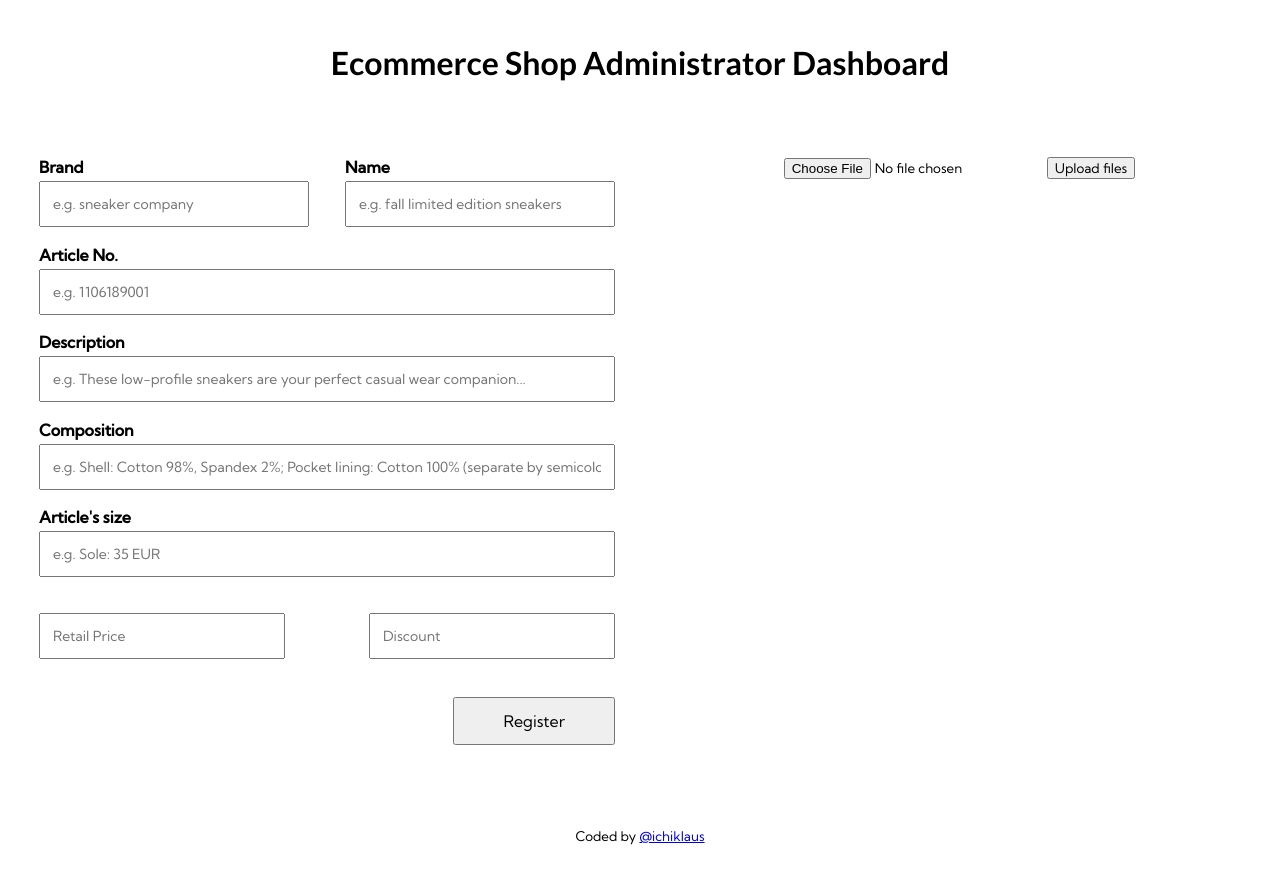
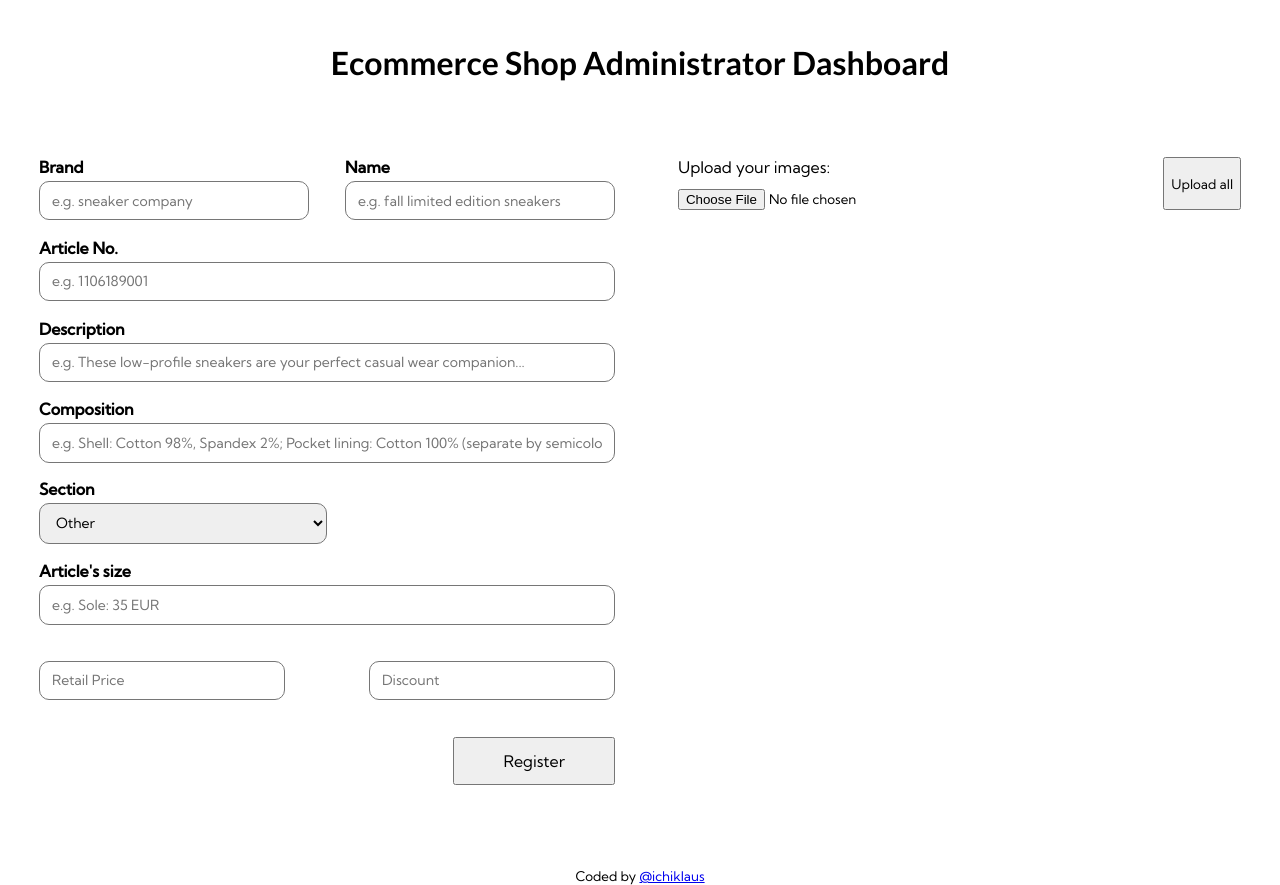
Before and after one commit to ichiklaus/ecommerce-admin-panel, a React (Create React App) app: page / in a window 1280 px wide. Before the commit the page ends 845 px from the top, so only its background shows below. Built offline with nearby package versions, Linux system fonts and the light colour scheme.

Commit message:
Refactors

```diff
--- a/src/components/Form.css
+++ b/src/components/Form.css
@@ -1,7 +1,7 @@
 #Form {
   display: flex;
   justify-content: center;
-  align-items: center;
+  align-items: flex-start;
   /* max-width: 600px; */
   width: 45vw;
   padding: 0 0 3rem 0rem;
@@ -71,9 +71,30 @@
 }
 
 .field-block input[type="text"],
-.field-block input[type="textarea"] {
-  padding: 0.75rem 0.75rem;
+.field-block input[type="textarea"],
+.field-block select
+ {
+  padding: 0.6rem 0.75rem;
   font-size: 14px;
+  border-style: solid;
+  border-width: 1px;
+  border-radius: 10px;
+  -webkit-border-radius: 10px;
+  -moz-border-radius: 10px;
+  -ms-border-radius: 10px;
+  -o-border-radius: 10px;
+}
+
+.field-block input:focus-visible {
+  /* outline: #c06464; */
+  outline-style: inset;
+    outline-width: 1px;
+    outline-color: var(--grayish-blue);
+    border: none;
+}
+
+.field-block select {
+
 }
 
 .cta-wrapper {
--- a/src/components/Form.jsx
+++ b/src/components/Form.jsx
@@ -1,6 +1,6 @@
-import React from 'react';
+import React, { useEffect } from 'react';
 import { useForm } from 'react-hook-form';
-// import axios from 'axios';
+import axios from 'axios';
 
 import './Form.css';
 
@@ -10,6 +10,8 @@ const Form = ({ urlsObject, setUrlsObject }) => {
   const {
     register,
     handleSubmit,
+    reset,
+    formState,
     formState: { errors },
   } = useForm();
 
@@ -23,35 +25,53 @@ const Form = ({ urlsObject, setUrlsObject }) => {
 
     // TODO: Image upload code
 
+    // try {
+    //   const response = await fetch(API_URL, {
+    //     method: 'POST',
+    //     headers: {
+    //       Accept: 'application/json',
+    //       'Content-Type': 'application/json',
+    //     },
+    //     body: JSON.stringify(data),
+    //   });
+    //   // If response was ok, clear the Urls Object
+    //   if (response.ok) {
+    //     setUrlsObject(() => ({}));
+    //     data = {};
+    //   }
+    // } catch (error) {
+    //   console.log(error.response);
+    // }
+
+    // TODO: FIX AXIOS POST REQUEST
     try {
-      const response = await fetch(API_URL, {
+      const response = await axios({
         method: 'POST',
+        url: API_URL,
         headers: {
           Accept: 'application/json',
           'Content-Type': 'application/json',
+          'Access-Control-Allow-Origin': '*',
         },
-        body: JSON.stringify(data),
+        data: JSON.stringify(data),
       });
-      // If response was ok, clear the Urls Object
-      if (response.ok) setUrlsObject(() => ({}));
+      console.log(response.data);
+      if (response.ok) {
+        setUrlsObject(() => ({}));
+        data = {};
+      }
     } catch (error) {
       console.log(error.response);
+      console.log(error.message);
     }
+  };
 
-    // TODO: FIX AXIOS POST REQUEST
-    // try {
-    //   const response = await axios.post(
-    //     'http://127.0.0.1:5000/api/ecommerce-articles/',
-    //     JSON.stringify(data),
-    //     {
-    //       headers: { Accept: 'application/json', 'Content-Type': 'text/json' },
-    //     },
-    //   );
-    //   console.log(response.data);
-    // } catch (error) {
-    //   console.log(error.response);
-    // }
-  };
+  useEffect(() => {
+    if (formState.isSubmitSuccessful) {
+      reset();
+    }
+  }, [formState, reset]);
+
   const handleError = (errors) => {};
 
   const registerValidation = {
@@ -65,7 +85,7 @@ const Form = ({ urlsObject, setUrlsObject }) => {
       },
     },
     'article-description': { required: 'A description is required.' },
-    'article-composition': { required: "Article's composition is required." },
+    'article-section-gender': { required: 'Field is required.' },
     'article-retail-price': {
       required: 'This field is required.',
       pattern: {
@@ -156,14 +176,26 @@ const Form = ({ urlsObject, setUrlsObject }) => {
               name="article-composition"
               type="text"
               placeholder="e.g. Shell: Cotton 98%, Spandex 2%; Pocket lining: Cotton 100% (separate by semicolon)."
+              {...register('article-composition')}
+            />
+          </div>
+          <div id="article-section-field" className="field-block">
+            <label htmlFor="article-gender-section">Section</label>
+            <select
+              name="article-gender-section"
+              id="article-gender-section"
               {...register(
-                'article-composition',
-                registerValidation['article-composition'],
+                'article-gender-section',
+                registerValidation['article-gender-section'],
               )}
-            />
+            >
+              <option value="Other">Other</option>
+              <option value="Women">Female</option>
+              <option value="Men">Male</option>
+            </select>
             <small className="error-message">
-              {errors?.['article-composition'] &&
-                errors['article-composition'].message}
+              {errors?.['article-gender-section'] &&
+                errors['article-gender-section'].message}
             </small>
           </div>
           <div id="article-size-field" className="field-block full">
--- a/src/components/ImageUploader.css
+++ b/src/components/ImageUploader.css
@@ -9,3 +9,17 @@
   row-gap: 1rem;
   padding: 0 0 3rem 0rem;
 }
+
+#ImageUploader form {
+  width: 100%;
+  display: flex;
+  justify-content: space-between;
+}
+
+.input-file-wrapper {
+  display: flex;
+  flex-direction: column;
+  justify-content: flex-start;
+  align-items: flex-start;
+  row-gap: 0.75rem;
+}
--- a/src/components/ImageUploader.jsx
+++ b/src/components/ImageUploader.jsx
@@ -62,16 +62,20 @@ const ImageUploader = ({ setUrlsObject }) => {
   return (
     <div id="ImageUploader">
       <form onSubmit={handleSubmit(onSubmit)}>
+        <div className='input-file-wrapper'>
+          <label htmlFor="picture">Upload your images: </label>
           <input
             type="file"
             name="picture"
+            id="picture"
             {...register('picture', {
               onChange: (e) => {
                 setImageArray((prev) => [...prev, e.target.files[0]]);
               },
             })}
           />
-        <button type="submit">Upload files</button>
+        </div>
+        <button type="submit">Upload all</button>
       </form>
         <ImageGallery imageArray={imageArray} />
     </div>
```
Lines whose indentation alone changed are shown as unchanged.
